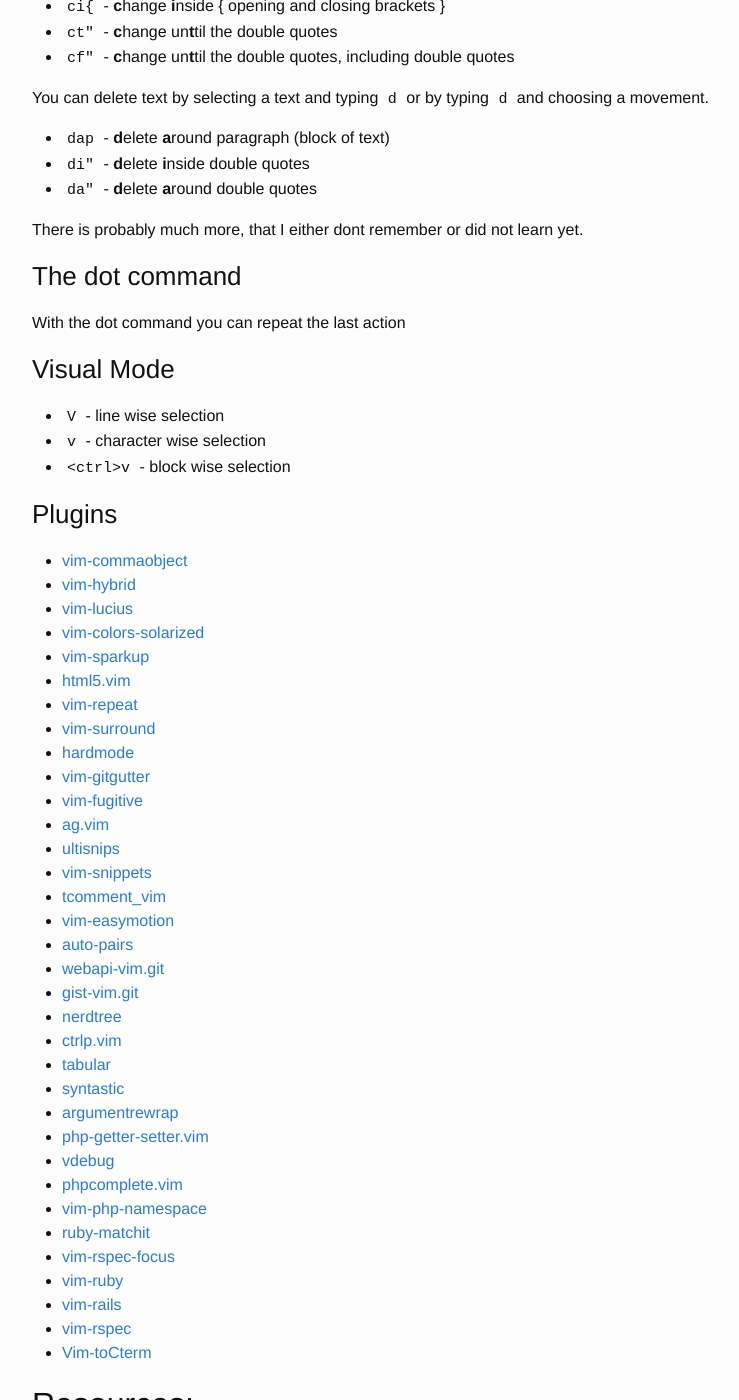
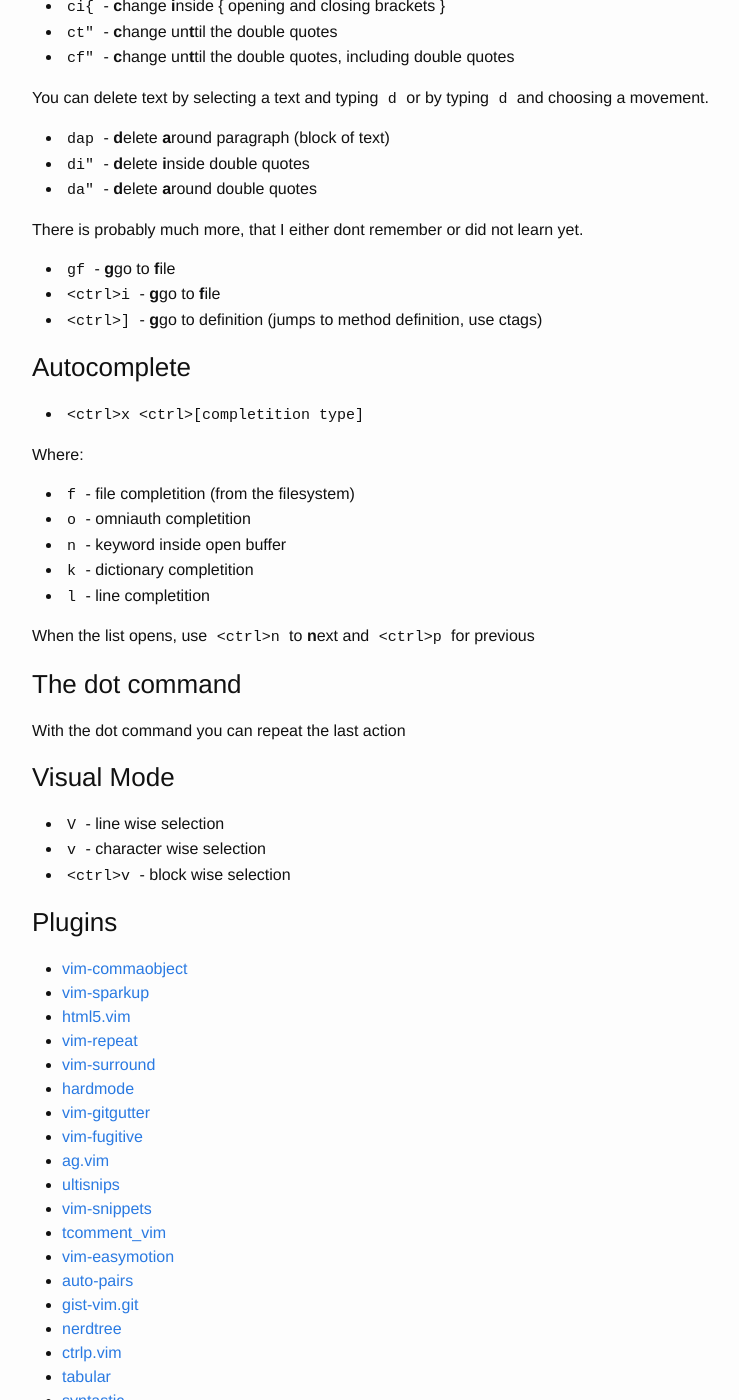
Before and after one commit to mjacobus/mjacobus.github.io, a Jekyll site: the page built from _posts/2015-04-17-using-vim-as-a-php-ide.md, in a window 1280 px wide and 1400 px high, scrolled down 3190 px. Shown: the whole window, without its empty margins (238-977 px from the left). Built offline with Jekyll 4.4.1, drawn with Linux system fonts in a browser that asks for light colours; comment, search, counter and statistics services are not loaded; some of the changed text lies outside the part shown.

Commit message:
Changed vim post

````diff
--- a/_posts/2015-04-17-using-vim-as-a-php-ide.md
+++ b/_posts/2015-04-17-using-vim-as-a-php-ide.md
@@ -155,6 +155,24 @@ You can delete text by selecting a text and typing ```d``` or by typing ```d```
 
 There is probably much more, that I either dont remember or did not learn yet.
 
+- ```gf``` - **g**go to **f**ile
+- ```<ctrl>i``` - **g**go to **f**ile
+- ```<ctrl>]``` - **g**go to definition (jumps to method definition, use ctags)
+
+### Autocomplete
+
+- ```<ctrl>x <ctrl>[completition type]```
+
+Where:
+
+- ```f``` - file completition (from the filesystem)
+- ```o``` - omniauth completition
+- ```n``` - keyword inside open buffer
+- ```k``` - dictionary completition
+- ```l``` - line completition
+
+When the list opens, use ```<ctrl>n``` to **n**ext and ```<ctrl>p``` for previous
+
 ### The dot command
 
 With the dot command you can repeat the last action
@@ -165,12 +183,10 @@ With the dot command you can repeat the last action
 - ```v``` - character wise selection
 - ```<ctrl>v``` - block wise selection
 
+
 ### Plugins
 
 - [vim-commaobject](http://github.com/austintaylor/vim-commaobject)
-- [vim-hybrid](http://github.com/w0ng/vim-hybrid)
-- [vim-lucius](http://github.com/jonathanfilip/vim-lucius)
-- [vim-colors-solarized](http://github.com/altercation/vim-colors-solarized)
 - [vim-sparkup](http://github.com/tristen/vim-sparkup)
 - [html5.vim](http://github.com/othree/html5.vim)
 - [vim-repeat](http://github.com/tpope/vim-repeat)
@@ -184,7 +200,6 @@ With the dot command you can repeat the last action
 - [tcomment_vim](http://github.com/tomtom/tcomment_vim)
 - [vim-easymotion](http://github.com/Lokaltog/vim-easymotion)
 - [auto-pairs](http://github.com/yukunlin/auto-pairs)
-- [webapi-vim.git](http://github.com/mattn/webapi-vim.git)
 - [gist-vim.git](http://github.com/mattn/gist-vim.git)
 - [nerdtree](http://github.com/scrooloose/nerdtree)
 - [ctrlp.vim](http://github.com/kien/ctrlp.vim)
@@ -194,13 +209,11 @@ With the dot command you can repeat the last action
 - [php-getter-setter.vim](http://github.com/docteurklein/php-getter-setter.vim)
 - [vdebug](http://github.com/joonty/vdebug)
 - [phpcomplete.vim](http://github.com/shawncplus/phpcomplete.vim)
-- [vim-php-namespace](http://github.com/arnaud-lb/vim-php-namespace)
-- [ruby-matchit](http://github.com/vim-scripts/ruby-matchit)
-- [vim-rspec-focus](http://github.com/mjacobus/vim-rspec-focus)
-- [vim-ruby](http://github.com/vim-ruby/vim-ruby)
-- [vim-rails](http://github.com/tpope/vim-rails)
-- [vim-rspec](http://github.com/thoughtbot/vim-rspec)
-- [Vim-toCterm](http://github.com/shawncplus/Vim-toCterm)
+
+### Color Schemes
+
+- [vim-lucius](http://github.com/jonathanfilip/vim-lucius)
+- [vim-colors-solarized](http://github.com/altercation/vim-colors-solarized)
 
 ## Resources:
 
````
